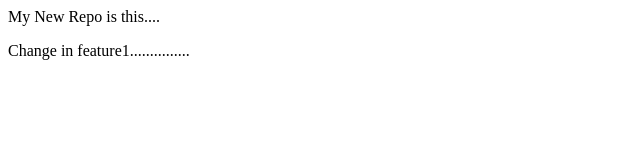
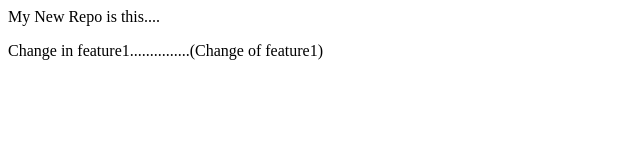
Before and after one commit to Mureed-Hussain1121/LocalRepo, a plain HTML site: page index.html in a window 1280 px wide. Shown: the whole page, without its empty margins (0-640 px from the left). Drawn offline with Linux system fonts and the light colour scheme.

Commit message:
Change in feature1

```diff
--- a/index.html
+++ b/index.html
@@ -1,2 +1,2 @@
 <p>My New Repo is this....</p>
-<p>Change in feature1...............</p>
+<p>Change in feature1...............(Change of feature1)</p>
```
